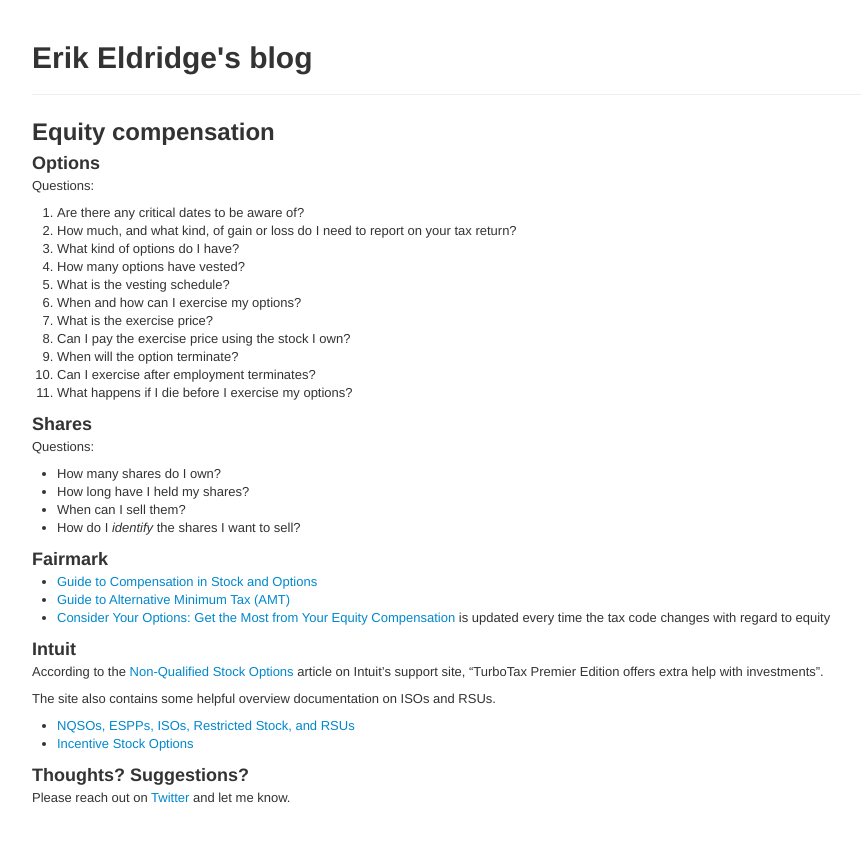
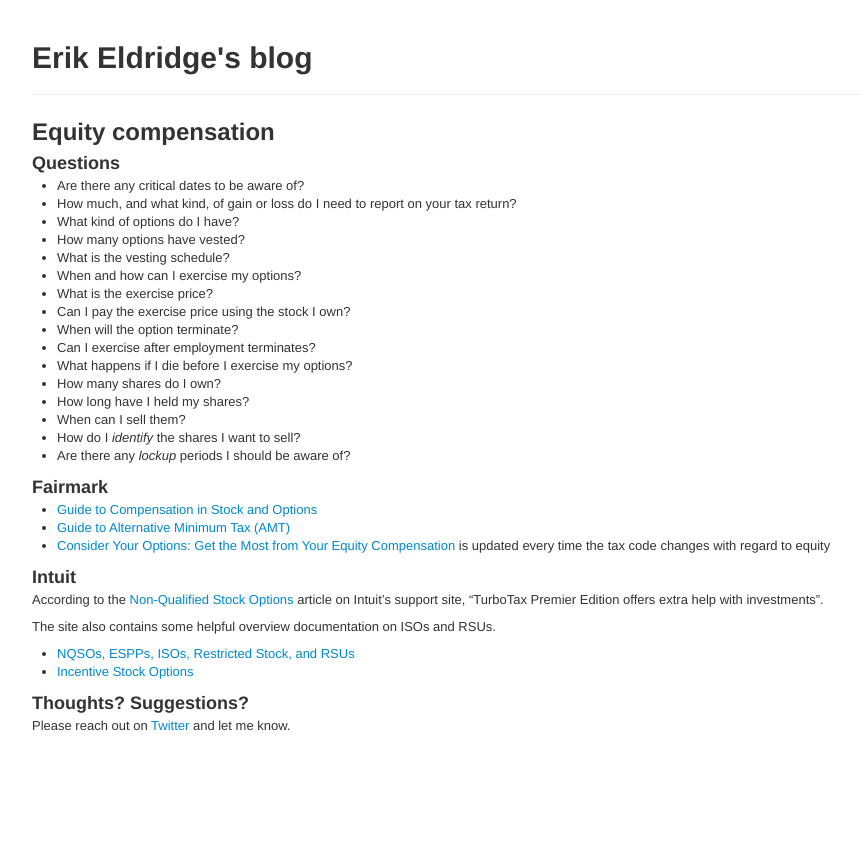
Before and after one commit to erikeldridge/erikeldridge.github.com, a Jekyll site: the page built from _posts/2012-2-24-equity-compensation.md, in a window 1280 px wide. Shown: the top 842 px of the page, without its empty margins (138-999 px from the left). Built offline with Jekyll 4.4.1, drawn with Linux system fonts in a browser that asks for light colours; Markdown is read by kramdown in place of the engine named in the settings; comment, search, counter and statistics services are not loaded.

Commit message:
Merge questions back into one group & add lockup question

```diff
--- a/_posts/2012-2-24-equity-compensation.md
+++ b/_posts/2012-2-24-equity-compensation.md
@@ -4,30 +4,24 @@ layout: post
 
 ## Equity compensation
 
-### Options
+### Questions
 
-Questions:
-
-1. Are there any critical dates to be aware of?
-1. How much, and what kind, of gain or loss do I need to report on your tax return?
-1. What kind of options do I have?
-1. How many options have vested?
-1. What is the vesting schedule?
-1. When and how can I exercise my options?
-1. What is the exercise price?
-1. Can I pay the exercise price using the stock I own?
-1. When will the option terminate?
-1. Can I exercise after employment terminates?
-1. What happens if I die before I exercise my options?
-
-### Shares
-
-Questions:
-
+* Are there any critical dates to be aware of?
+* How much, and what kind, of gain or loss do I need to report on your tax return?
+* What kind of options do I have?
+* How many options have vested?
+* What is the vesting schedule?
+* When and how can I exercise my options?
+* What is the exercise price?
+* Can I pay the exercise price using the stock I own?
+* When will the option terminate?
+* Can I exercise after employment terminates?
+* What happens if I die before I exercise my options?
 * How many shares do I own?
 * How long have I held my shares?
 * When can I sell them?
 * How do I _identify_ the shares I want to sell?
+* Are there any _lockup_ periods I should be aware of?
 
 ### Fairmark
 
```
